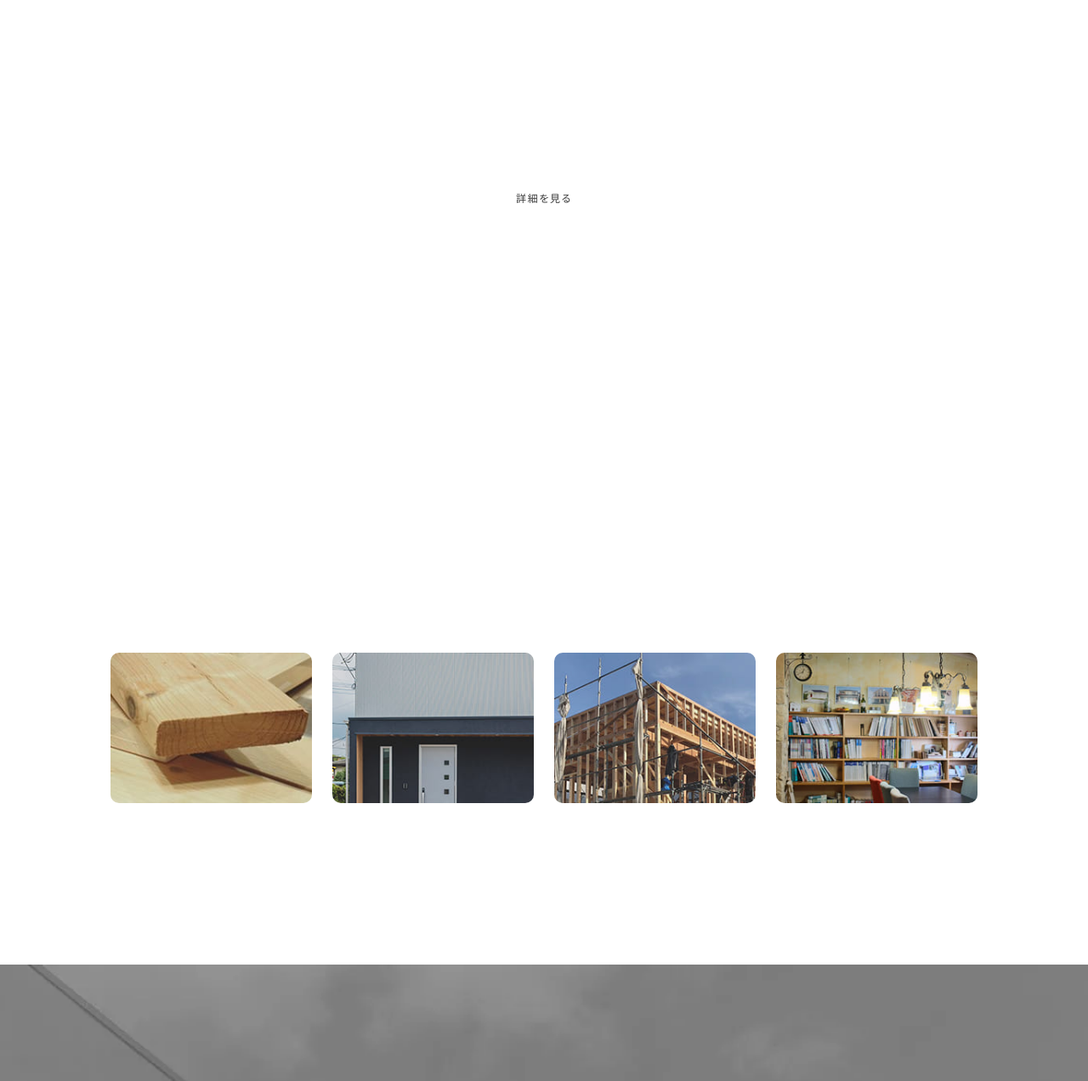
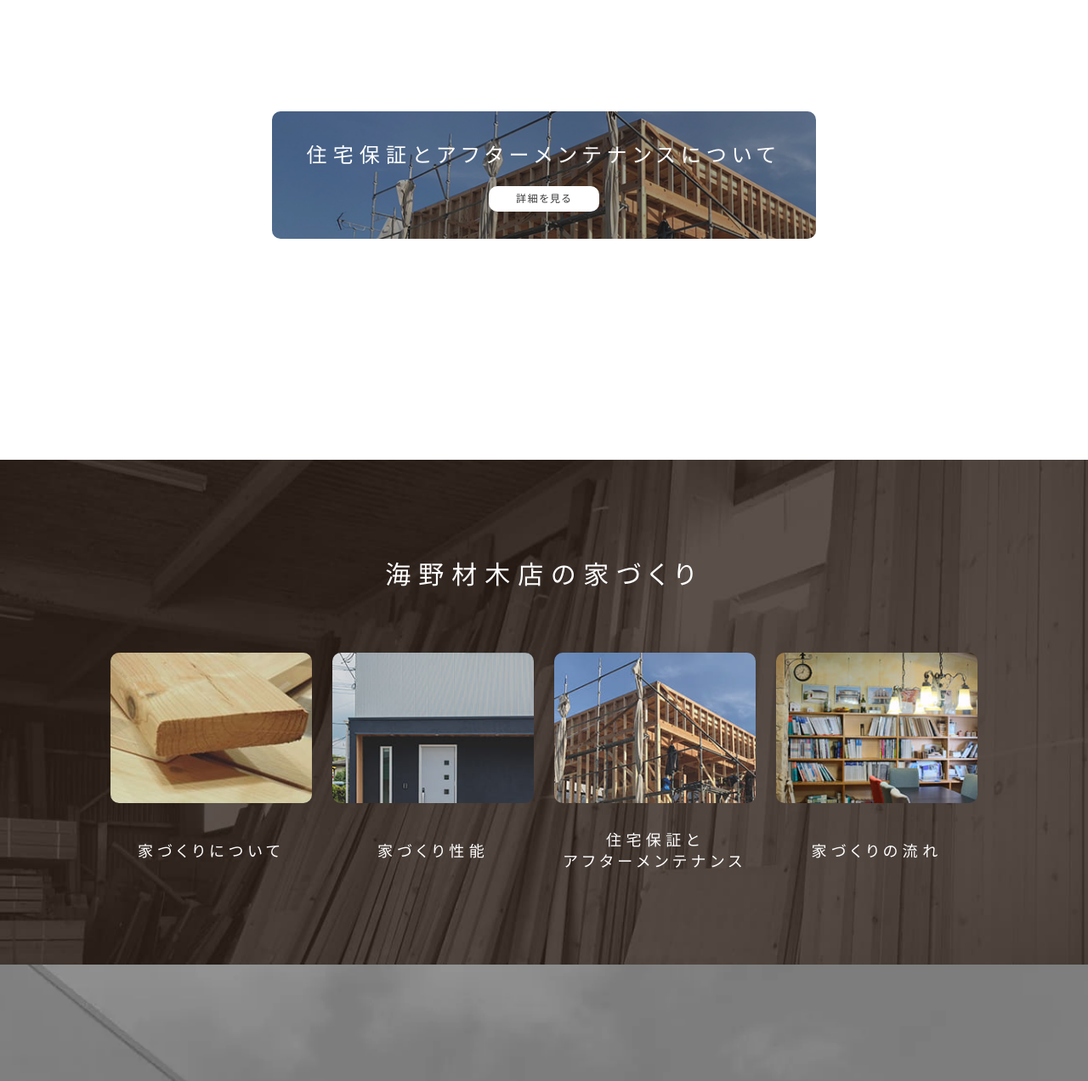
Before and after one commit to tnishino-0828/tnishino-250218, a plain HTML site: page index.html in a window 1280 px wide. Shown: the part 5340-6612 px from the top of the page at 85% size. Drawn offline with Linux system fonts and the light colour scheme.

Commit message:
Add files via upload

```diff
--- a/css/style.scss
+++ b/css/style.scss
@@ -889,7 +889,7 @@ div.price {
       margin-top: 192px;
     }
     a {
-      background-image: url('img/price_warranty_link.webp');
+      background-image: url('../img/price_warranty_link.webp');
       background-size: cover;
       width: 100%;
       display: block;
@@ -936,7 +936,7 @@ div.price {
     &.container {}
   }
   section.buildings {
-    background-image: url('img/bg_intro.webp');
+    background-image: url('../img/bg_intro.webp');
     background-size: cover;
     margin-top: 130px;
     padding: 54px 0;
```
Also changed, not shown: css/style.css.
